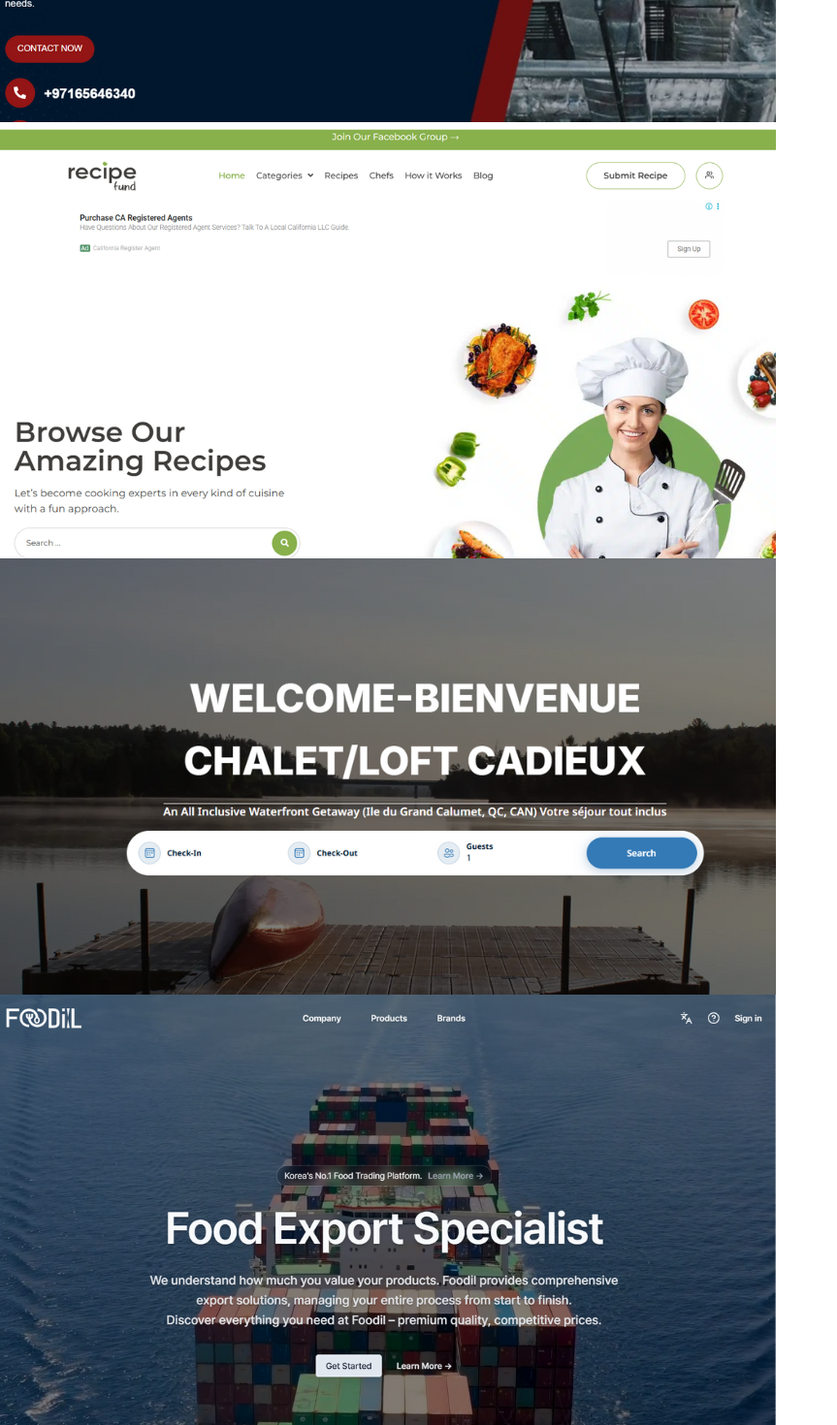
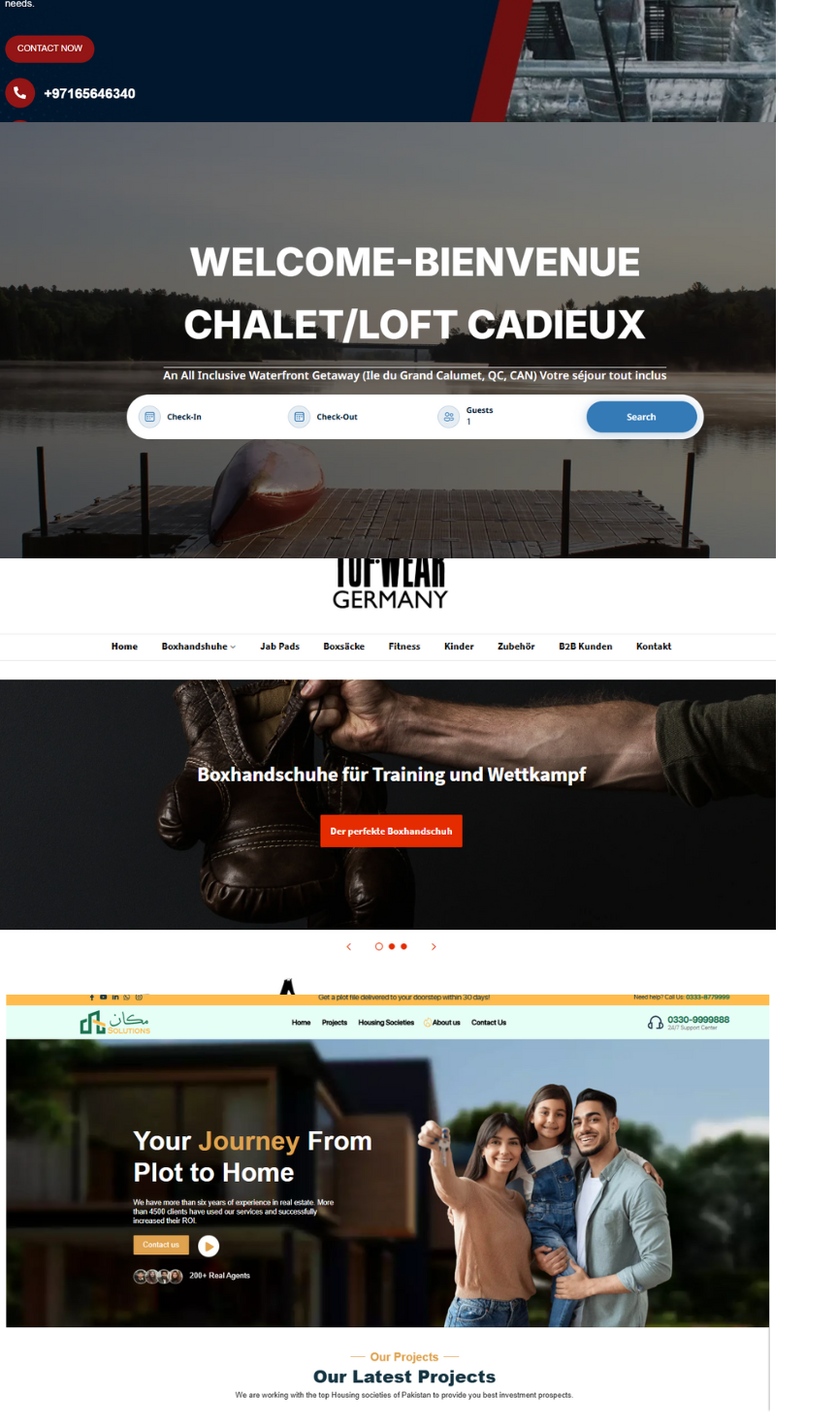
Before and after one commit to asadnawaz-dev/My-portfolio, a React (Vite) app: page / in a window 1280 px wide. Shown: the part 1980-3450 px from the top of the page at 97% size, without its empty margins (0-863 px from the left). Built offline with nearby package versions, Linux system fonts and the light colour scheme.

Commit message:
your commit message

```diff
--- a/src/components/Projects.jsx
+++ b/src/components/Projects.jsx
@@ -3,13 +3,13 @@
 
 const projects = [
   { image: "/project-img/p1.png", link: "https://alramizequip.com/" },
-  { image: "/project-img/p2.png", link: "https://recipefund.com/" },
+  // { image: "/project-img/p2.png", link: "https://recipefund.com/" },
   { image: "/project-img/p3.png", link: "https://www.chaletcadieux.com/" },
-  { image: "/project-img/p4.png", link: "https://foodil.co/" },
+  // { image: "/project-img/p4.png", link: "https://foodil.co/" },
   { image: "/project-img/p5.png", link: "https://tufwear-germany.de/" },
   { image: "/project-img/p6.png", link: "https://makaansolutions.com/" },
   { image: "/project-img/p7.png", link: "https://campingcharles.com/" },
-  { image: "/project-img/p8.png", link: "https://neers.com.pk/public" },
+  // { image: "/project-img/p8.png", link: "https://neers.com.pk/public" },
 ];
 
 export default function RecentProjects() {
```
